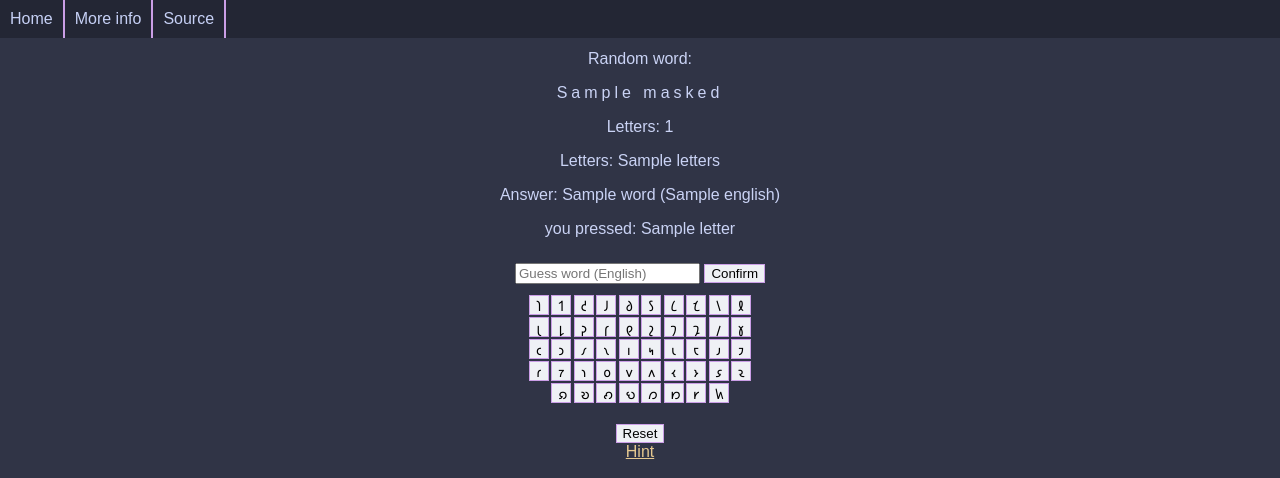
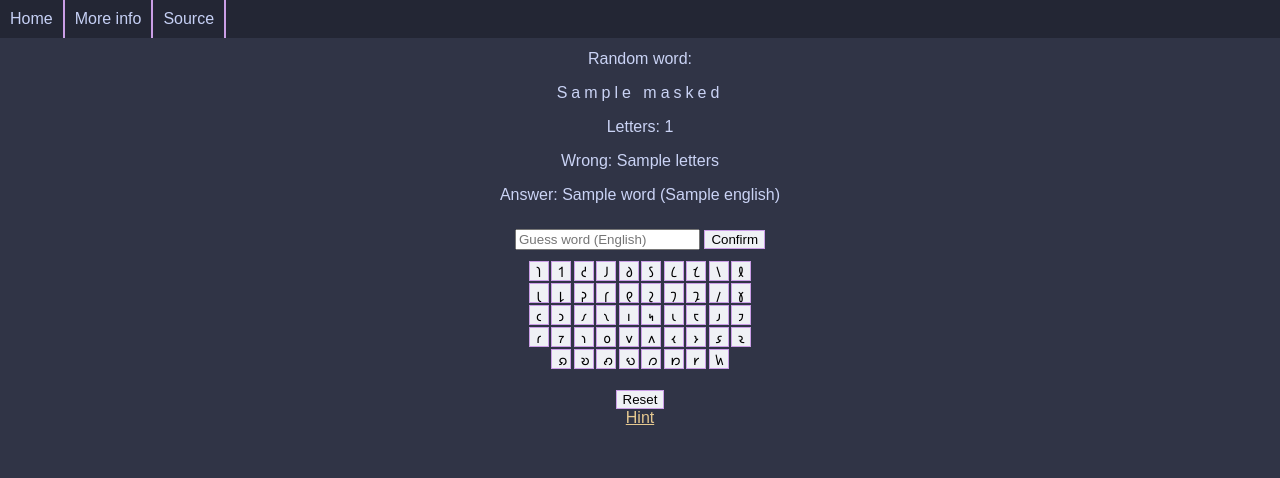
Before and after one commit to PhoenixVita/shavian-hangman, a Flask app: template templates/play.html in a window 1280 px wide. Shown: the top 478 px of the page. Run offline with Flask 3, Linux system fonts and the light colour scheme; the template is opened without the code that fills it: most values are stand-ins (such as "Sample title", 1, 10 or a date in 2020).

Commit message:
added lose code and css for it. removed you pressed display

```diff
--- a/app.py
+++ b/app.py
@@ -31,7 +31,7 @@ def play():
         english = request.form.get("english")
         letters = request.form.get("letters")
 
-        if letter and letter not in word:
+        if letter and letter not in word and letter not in letters:
             letters = letters + letter + ', '
 
         if guess and guess not in english:
@@ -47,9 +47,13 @@ def play():
             masked = word
             win = 1
 
+        lose = 0
+        if guess and guess !=english:
+            lose = 1
+
         if win == True:
             print("victory!")
-        return render_template("play.html", length=length, letter=letter, letters=letters, masked=masked, word=word, english=english, win=win)
+        return render_template("play.html", length=length, letter=letter, letters=letters, masked=masked, word=word, english=english, win=win, lose=lose)
 
 
 @app.route("/english", methods=["GET", "POST"])
@@ -73,7 +77,7 @@ def english():
         masked = request.form.get("masked")
         letters = request.form.get("letters")
 
-        if letter and letter not in word:
+        if letter and letter not in word and letter not in letters:
             letters = letters + letter + ','
 
         if guess and guess not in word:
@@ -89,6 +93,10 @@ def english():
             masked = word
             win = 1
 
+        lose = 0
+        if guess and guess !=word:
+            lose = 1
+
         if win == True:
             print("victory!")
-        return render_template("english.html", length=length, letter=letter, letters=letters, masked=masked, word=word, win=win)
+        return render_template("english.html", length=length, letter=letter, letters=letters, masked=masked, word=word, win=win, lose=lose)
--- a/static/css/stylesheet.css
+++ b/static/css/stylesheet.css
@@ -39,6 +39,11 @@ button {
 #win {
     border: 5px #a6d189 solid;
     background-color: #4b6d34dc;
+}
+
+#lose {
+    border: 5px #e78284 solid;
+    background-color: #8c4040dc;
 }
 
 #play {
--- a/templates/play.html
+++ b/templates/play.html
@@ -10,9 +10,8 @@
     </div>
     <p id="masked">{{ masked }}</p>
     <p>Letters: {{ length }}</p>
-    <p>Letters: {{ letters }}</p>
+    <p>Wrong: {{ letters }}</p>
     <p>Answer: {{ word }} ({{ english }})</p>
-    <p>you pressed: {{ letter }}</p>
 
     {% if win %}
         <div id="win">
@@ -22,7 +21,15 @@
             <p>Click 'reset' at the bottom to play again</p>
         </div>
     {% endif %}
-    {% if not win %}
+    {% if lose %}
+        <div id="lose">
+            <p>You lose. The answer was:</p>
+            <br><b>{{ word }} ({{ english}})</b><br>
+            <br>
+            <p>Click 'reset' at the bottom to play again</p>
+        </div>
+    {% endif %}
+    {% if not win and not lose %}
     <form class="char-rows" method="POST" action="/play">
         <input type="hidden" name="word" value="{{ word }}">
         <input type="hidden" name="masked" value="{{ masked }}">
```
Also changed, not shown: templates/english.html (+10 -3 lines).
